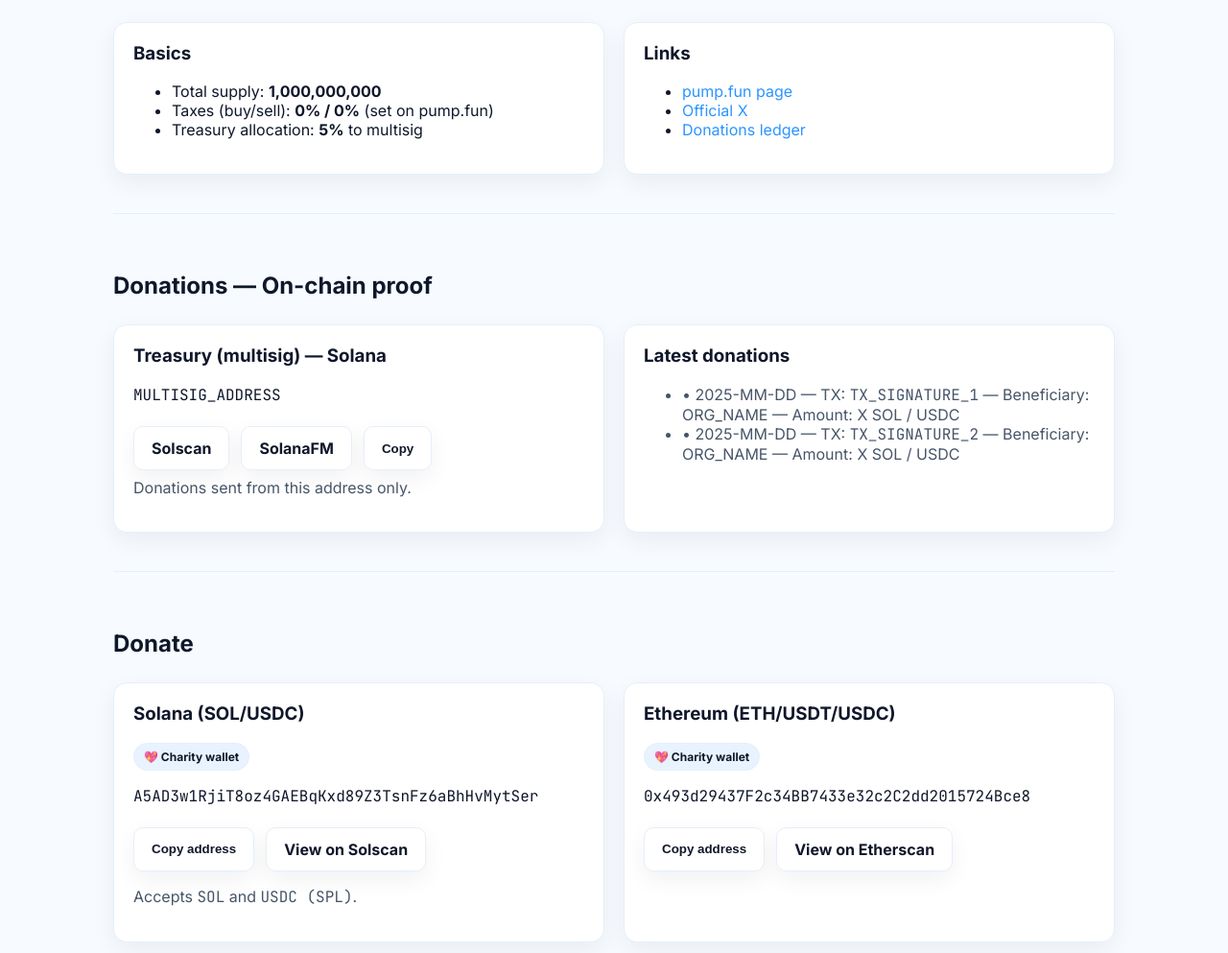
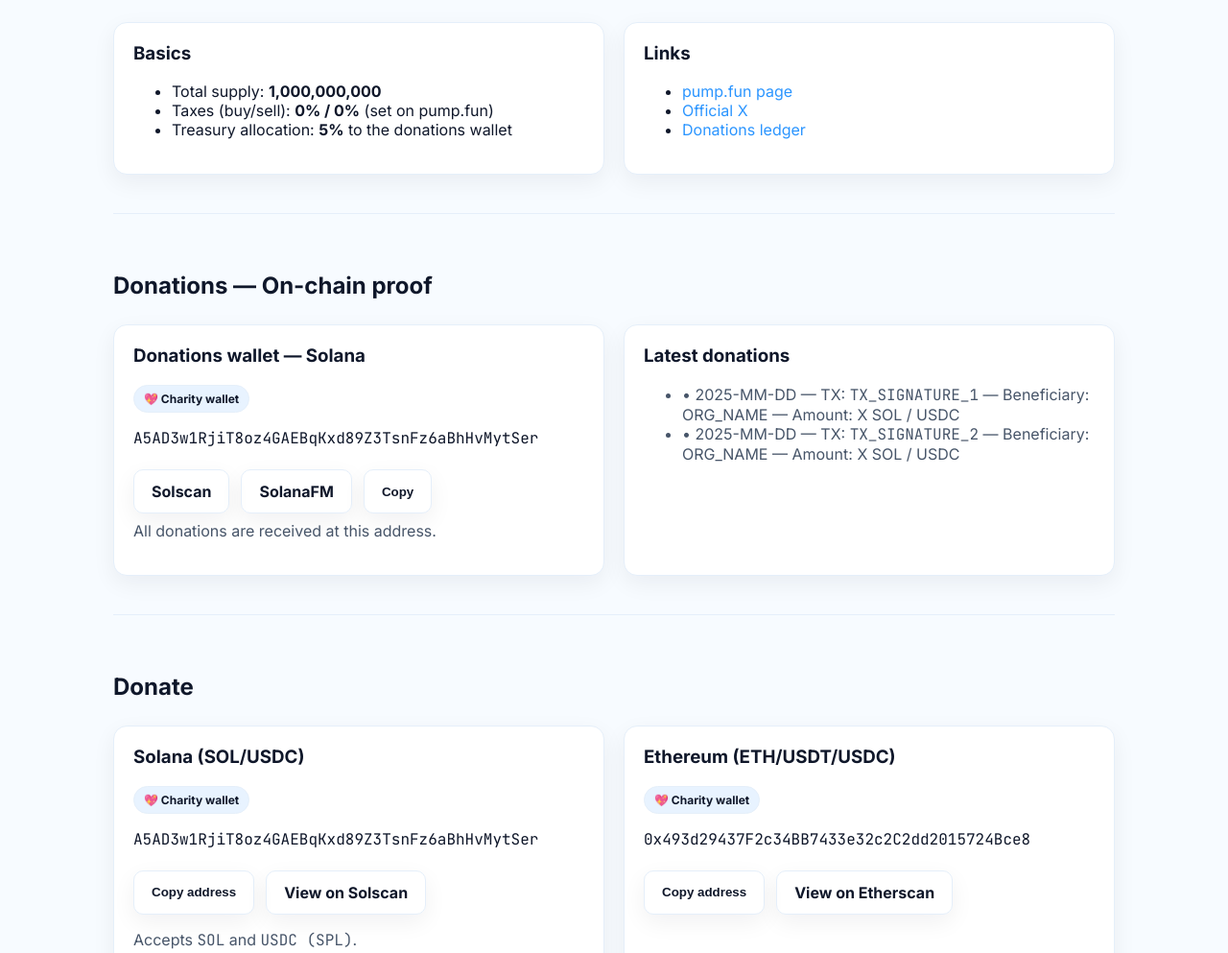
Before and after one commit to AngelsRoad7/RoadAngels, a plain HTML site: page index.html in a window 1280 px wide. Shown: the part 1051-2044 px from the top of the page at 96% size. Drawn offline with Linux system fonts and the light colour scheme.

Commit message:
Update index.html

```diff
--- a/index.html
+++ b/index.html
@@ -7,7 +7,7 @@
 
 <meta name="description" content="Road Angels ($ANGELS) is a community token to support road-safety awareness and verifiable on-chain donations for road-accident victims." />
 <meta property="og:title" content="Road Angels - $ANGELS" />
-<meta property="og:description" content="Transparent tokenomics, multisig treasury, and on-chain proofs. Be an Angel. Drive Safe. Live On." />
+<meta property="og:description" content="Transparent tokenomics, single donations wallet, and on-chain proofs. Be an Angel. Drive Safe. Live On." />
 <meta property="og:type" content="website" />
 <meta name="twitter:card" content="summary_large_image" />
 <meta name="twitter:title" content="Road Angels - $ANGELS" />
@@ -78,7 +78,7 @@ nav{display:flex;align-items:center;gap:18px;font-weight:600}
 .btn.outline{background:transparent;border:1px solid var(--border);color:var(--text)}
 .btn.outline:hover{opacity:.92}
 
-/* Chips (contrast + icons + links) */
+/* Chips */
 .chips{display:flex;gap:8px;margin-top:18px;flex-wrap:wrap}
 .chip{
   display:inline-flex;align-items:center;gap:8px;
@@ -90,8 +90,6 @@ nav{display:flex;align-items:center;gap:18px;font-weight:600}
 }
 .chip:hover{transform:translateY(-1px);box-shadow:var(--shadow)}
 .chip:active{transform:translateY(0) scale(.99)}
-.chip svg{width:16px;height:16px;flex:none;opacity:.9}
-.chip .ext{transform:translateY(1px)}
 
 /* Pill (💖 Charity wallet) */
 .pill{
@@ -145,7 +143,6 @@ footer{padding:30px 0;color:var(--muted);font-size:13px}
     <div class="chips">
       <a class="chip" href="#token" title="Solana">Solana</a>
       <a class="chip" href="PUMPFUN_LINK" target="_blank" rel="noopener" title="Open on pump.fun">pump.fun launch</a>
-      <a class="chip" href="#donations" title="Multisig treasury">Multisig treasury</a>
       <a class="chip" href="#donations" title="On-chain proofs">On-chain proofs</a>
       <a class="chip" href="#donate" title="Donate">Donate</a>
     </div>
@@ -159,7 +156,7 @@ footer{padding:30px 0;color:var(--muted);font-size:13px}
     </div>
   </section>
 
-  <!-- ABOUT + MISSION with your requested text -->
+  <!-- ABOUT + MISSION -->
   <section id="about">
     <h2>About</h2>
     <p>
@@ -188,7 +185,7 @@ footer{padding:30px 0;color:var(--muted);font-size:13px}
       <div class="card">
         <h3>Transparency</h3>
         <div class="kpi"><span class="dot"></span>Donations listed with TX links and memos.</div>
-        <div class="kpi"><span class="dot"></span>Multisig address published below.</div>
+        <div class="kpi"><span class="dot"></span>Public donations wallet published below.</div>
         <div class="kpi"><span class="dot"></span>Clear cadence (e.g., monthly) and public reports.</div>
         <div class="kpi"><span class="dot"></span>Community Q&amp;A on X Spaces.</div>
       </div>
@@ -203,7 +200,7 @@ footer{padding:30px 0;color:var(--muted);font-size:13px}
         <ul>
           <li>Total supply: <strong>1,000,000,000</strong></li>
           <li>Taxes (buy/sell): <strong>0% / 0%</strong> (set on pump.fun)</li>
-          <li>Treasury allocation: <strong>5%</strong> to multisig</li>
+          <li>Treasury allocation: <strong>5%</strong> to the donations wallet</li>
         </ul>
       </div>
       <div class="card">
@@ -221,14 +218,15 @@ footer{padding:30px 0;color:var(--muted);font-size:13px}
     <h2>Donations — On-chain proof</h2>
     <div class="grid">
       <div class="card">
-        <h3>Treasury (multisig) — Solana</h3>
-        <p class="mono ca" id="msig">MULTISIG_ADDRESS</p>
+        <h3>Donations wallet — Solana</h3>
+        <div class="pill">💖 Charity wallet</div>
+        <p class="mono ca" id="msig">A5AD3w1RjiT8oz4GAEBqKxd89Z3TsnFz6aBhHvMytSer</p>
         <div class="cta-row">
-          <a class="btn outline" target="_blank" rel="noopener" href="https://solscan.io/account/MULTISIG_ADDRESS">Solscan</a>
-          <a class="btn outline" target="_blank" rel="noopener" href="https://solana.fm/address/MULTISIG_ADDRESS">SolanaFM</a>
+          <a class="btn outline" target="_blank" rel="noopener" href="https://solscan.io/account/A5AD3w1RjiT8oz4GAEBqKxd89Z3TsnFz6aBhHvMytSer">Solscan</a>
+          <a class="btn outline" target="_blank" rel="noopener" href="https://solana.fm/address/A5AD3w1RjiT8oz4GAEBqKxd89Z3TsnFz6aBhHvMytSer">SolanaFM</a>
           <button class="btn" onclick="copyText('msig')">Copy</button>
         </div>
-        <p class="muted" style="margin-top:8px;">Donations sent from this address only.</p>
+        <p class="muted" style="margin-top:8px;">All donations are received at this address.</p>
       </div>
       <div class="card">
         <h3>Latest donations</h3>
@@ -300,7 +298,7 @@ footer{padding:30px 0;color:var(--muted);font-size:13px}
     <div class="grid">
       <div class="card">
         <h3>How are donations handled?</h3>
-        <p>Funds accumulate in a multisig wallet managed by community signers. Periodically, signers execute transfers to registered organizations and publish TX links here and on X.</p>
+        <p>Donations are received to a public single-signature wallet. We publish transaction links (TX) and periodic reports here and on X so everyone can verify flows on-chain. If the community prefers later, we may migrate to a multisig for shared control.</p>
       </div>
       <div class="card">
         <h3>What about the LP?</h3>
```
